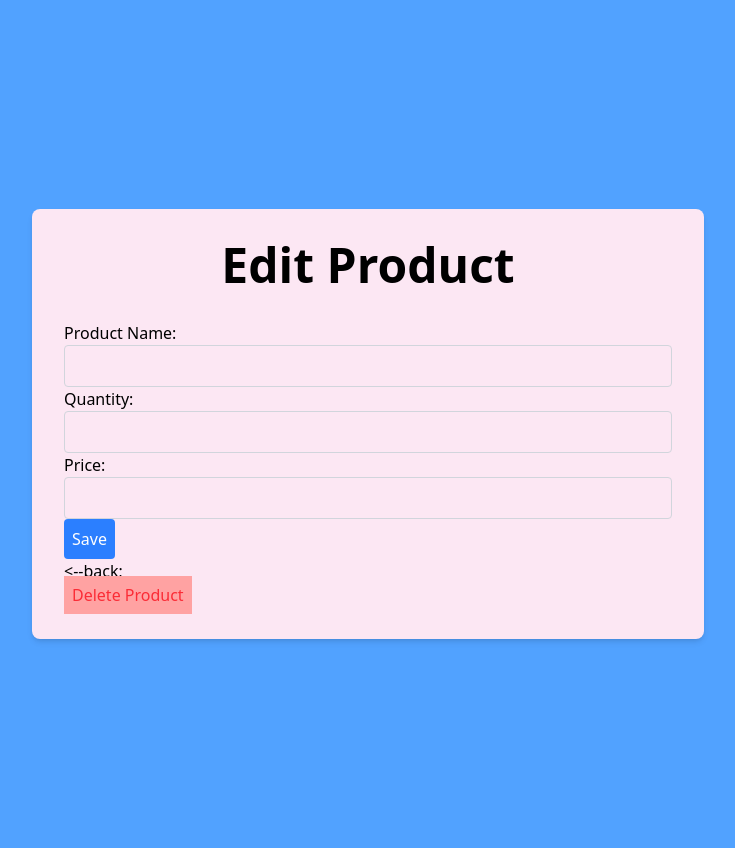
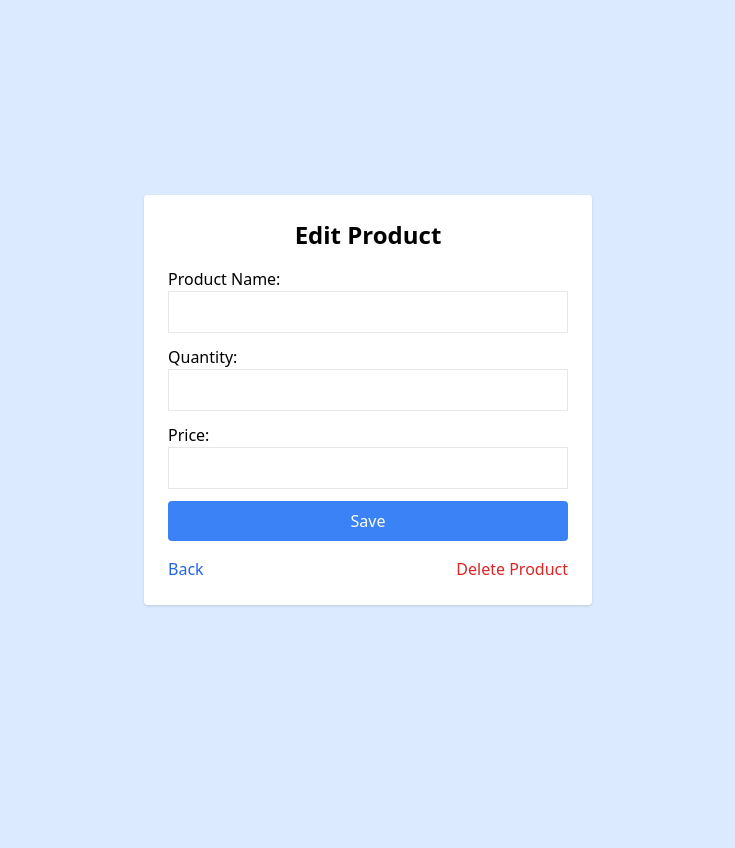
Before and after one commit to kingsleyesisi/djangosubmit, a Django app: template templates/edit_product.html in a window 1280 px wide. Shown: the whole page, without its empty margins (272-1007 px from the left). After the commit the page ends 606 px from the top, so only its background shows below. Run offline with Django 3.2, Linux system fonts and the light colour scheme; the template is opened without the code that fills it, so the values that code supplies are empty; some libraries are stand-ins or nearby versions.

Commit message:
added some featuers

```diff
--- a/templates/add_product.html
+++ b/templates/add_product.html
@@ -2,7 +2,7 @@
 <html>
 <head>
     <title> add product </title>
-        <script src="https://cdn.jsdelivr.net/npm/@tailwindcss/browser@4"></script>
+    <script src="https://cdn.tailwindcss.com"></script>
 
 </head>
 <body class="bg-blue-400 p-6">
--- a/templates/delete_product.html
+++ b/templates/delete_product.html
@@ -7,7 +7,8 @@
     <script src="https://cdn.jsdelivr.net/npm/@tailwindcss/browser@4"></script>
 
 </head>
-<body class="bg-blue-400 text-center p-6 min-h-screen">
+<body class="bg-blue-400 text-center p-6 min-h-screen flex items-center justify-center">
+    <div>
     <h1 class="text-5xl font-bold mb-4">Delete Product</h1>
 
     <p class="mb-4">Are you sure you want to delete "{{ product.name }}"?</p>
@@ -16,5 +17,6 @@
         <button type="submit" class="bg-red-500 text-white p-2 rounded">Confirm Delete</button>
     </form>
     <a href="{% url 'product_list' %}" class="text-red-500 hover:underline">Cancel</a>
+    </div>
 </body>
 </html>
--- a/templates/edit_product.html
+++ b/templates/edit_product.html
@@ -1,33 +1,29 @@
 <!DOCTYPE html>
 <html>
 <head>
-    <title> add product </title>
-        <script src="https://cdn.jsdelivr.net/npm/@tailwindcss/browser@4"></script>
+    <title>Edit Product</title>
+    <script src="https://cdn.tailwindcss.com"></script>
+</head>
+<body class="bg-blue-100 p-6 min-h-screen flex items-center justify-center">
+    <div class="max-w-md mx-auto bg-white p-6 rounded shadow">
+        <h1 class="text-2xl font-bold mb-4 text-center">Edit Product</h1>
+        <form method="post">
+            {% csrf_token %}
+            <label>Product Name:</label>
+            <input type="text" name="name" value="{{ product.name }}" required class="border p-2 w-full mb-3">
 
-</head>
-<body class="bg-blue-400 p-6">
-    <div class="flex items-center justify-center min-h-screen">
-        <div class="bg-pink-100 p-8 rounded-lg shadow-md w-full max-w-2xl">
+            <label>Quantity:</label>
+            <input type="number" name="quantity" value="{{ product.quantity }}" required class="border p-2 w-full mb-3">
 
-            <form method="post" class="">
-                <h1 class="text-5xl font-bold mb-8 text-center"> Edit Product </h1>
-        {% csrf_token %}
+            <label>Price:</label>
+            <input type="number" name="price" step="0.01" value="{{ product.price }}" required class="border p-2 w-full mb-3">
 
-
-        <label for="name" class="mb-4">Product Name:</label>
-        <input type="text" id="name" name="name" value="{{ product.name }}" required class="border border-gray-300 p-2 rounded w-full">
-        <br>
-
-        <label for="quantity" class="mb-4">Quantity:</label>
-        <input type="number" id="quantity" name="quantity" value="{{ product.quantity }}" required class="border border-gray-300 p-2 rounded w-full">
-        <br>
-
-        <label for="price" class="mb-4">Price:</label>
-        <input type="number" id="price" name="price" step="0.01" value="{{ product.price }}" required class="border border-gray-300 p-2 rounded w-full">
-        <br>
-        <button type="submit" class="bg-blue-500 text-white p-2 rounded">Save</button>
-    </form>
-    <a href="{% url 'product_list' %}" class=""> <--back; </a><br>
-    <a href="{% url 'delete_product' product.pk %}" class="text-red-500 hover:underline bg-red-300  p-2">Delete Product</a>
+            <button type="submit" class="bg-blue-500 text-white p-2 rounded w-full">Save</button>
+        </form>
+        <div class="flex justify-between mt-4">
+            <a href="{% url 'product_list' %}" class="text-blue-600">Back</a>
+            <a href="{% url 'delete_product' product.pk %}" class="text-red-600">Delete Product</a>
+        </div>
+    </div>
 </body>
 </html>
--- a/templates/products.html
+++ b/templates/products.html
@@ -2,13 +2,13 @@
 <html>
 <head>
     <title>Product List</title>
-    <script src="https://cdn.jsdelivr.net/npm/@tailwindcss/browser@4"></script>
+    <script src="https://cdn.tailwindcss.com"></script>
 
 </head>
 <body class="bg-blue-400 p-6">
     <div class="flex items-center justify-center min-h-screen">
         <div class="bg-white p-8 rounded-lg shadow-md w-full max-w-2xl">
-    <h1 class="text-5xl font-bold mb-8 text-black text-center">Products in Stock</h1>
+    <a href="/"><h1 class="text-5xl font-bold mb-8 text-black text-center">Products in Stock</h1> </a>
 
     <a href="{% url 'add_product' %}" class="font-bold text-green-500 mb-8">Add New Product</a>
     <table class="min-w-full bg-white border border-gray-300 mt-8">
@@ -31,6 +31,7 @@
                     <span class="mx-1 text-gray-400">|</span>
                     <a href="{% url 'delete_product' product.pk %}" class="text-red-500 hover:underline">Delete</a>
                 </td>
+
             </tr>
             {% empty %}
             <tr>
```
Also changed, not shown: inventory/views.py (+7 -6 lines), templates/index.html (+10 -10 lines).
